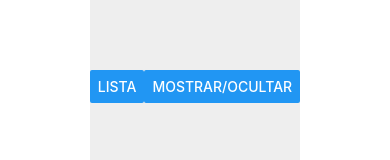
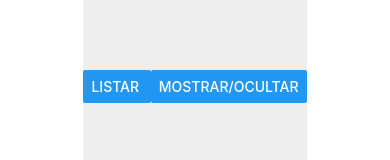
Before and after one commit to juancaste/secondexam, a React Native app: screen / in a window 390 px wide. Shown: the part 336-496 px from the top of the page. Built offline with nearby package versions, Linux system fonts and the light colour scheme.

Commit message:
text added

```diff
--- a/App.js
+++ b/App.js
@@ -43,12 +43,12 @@ export default function App() {
   return (
     <View style={styles.container}>
       <Map onLongPress={handleLongPress} puntos={puntos} pointsFilter={pointsFilter} />
-      <Panel onPressLeft={handleLista} textLetf='Lista' togglePointsFilter={togglePointsFilter} />
+      <Panel onPressLeft={handleLista} textLetf='Listar ' togglePointsFilter={togglePointsFilter} />
       <Modal visibility={visibility}>
         { visibilityFilter === 'new_puntos'
           ?
           <View style={styles.form}>
-            <Input title="Nombre" placeholder='Nombre del punto' onChangeText={handleChangeText} />
+            <Input title="Nombre (No caracteres, no numeros)" placeholder='Nombre del punto' onChangeText={handleChangeText} />
             <Button title="Aceptar" onPress={handleSubmit}>
             </Button>
           </View>
```
